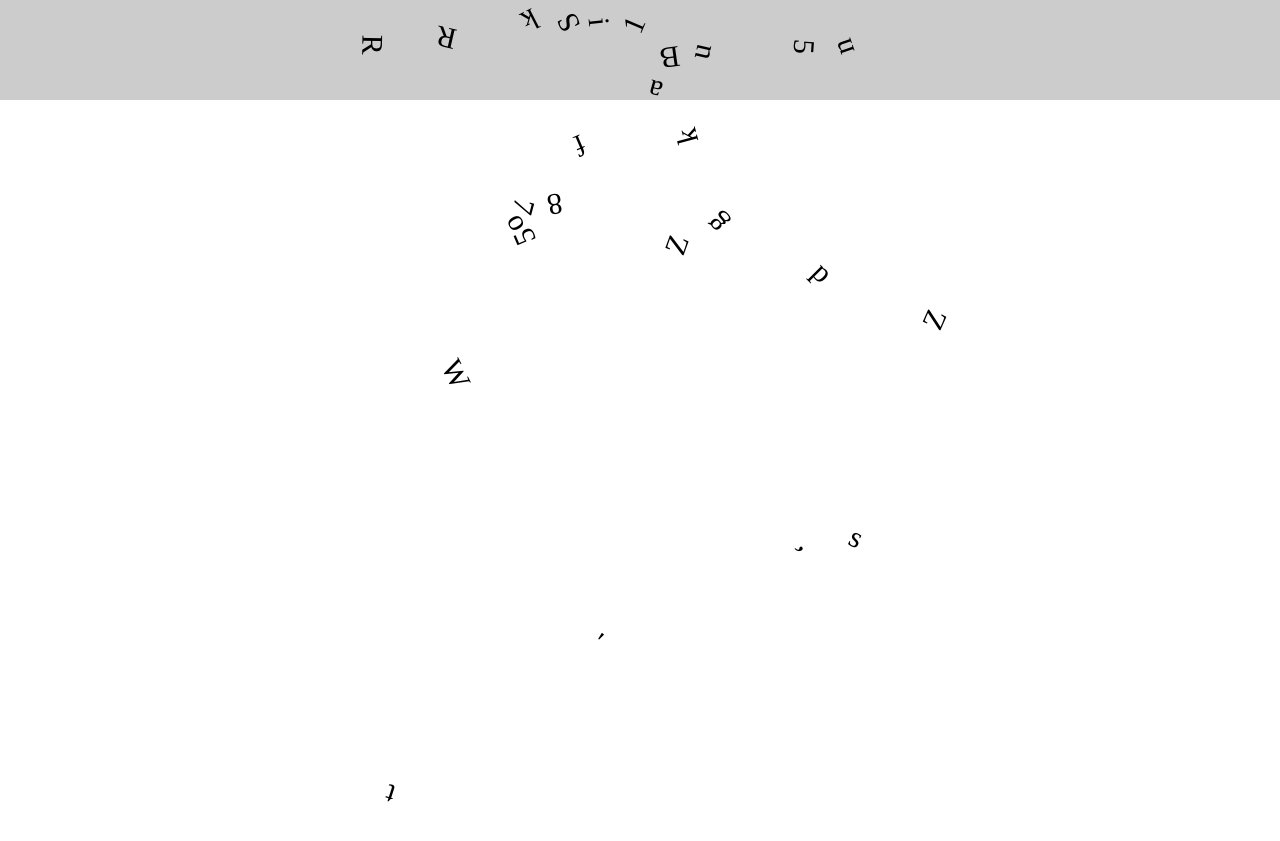
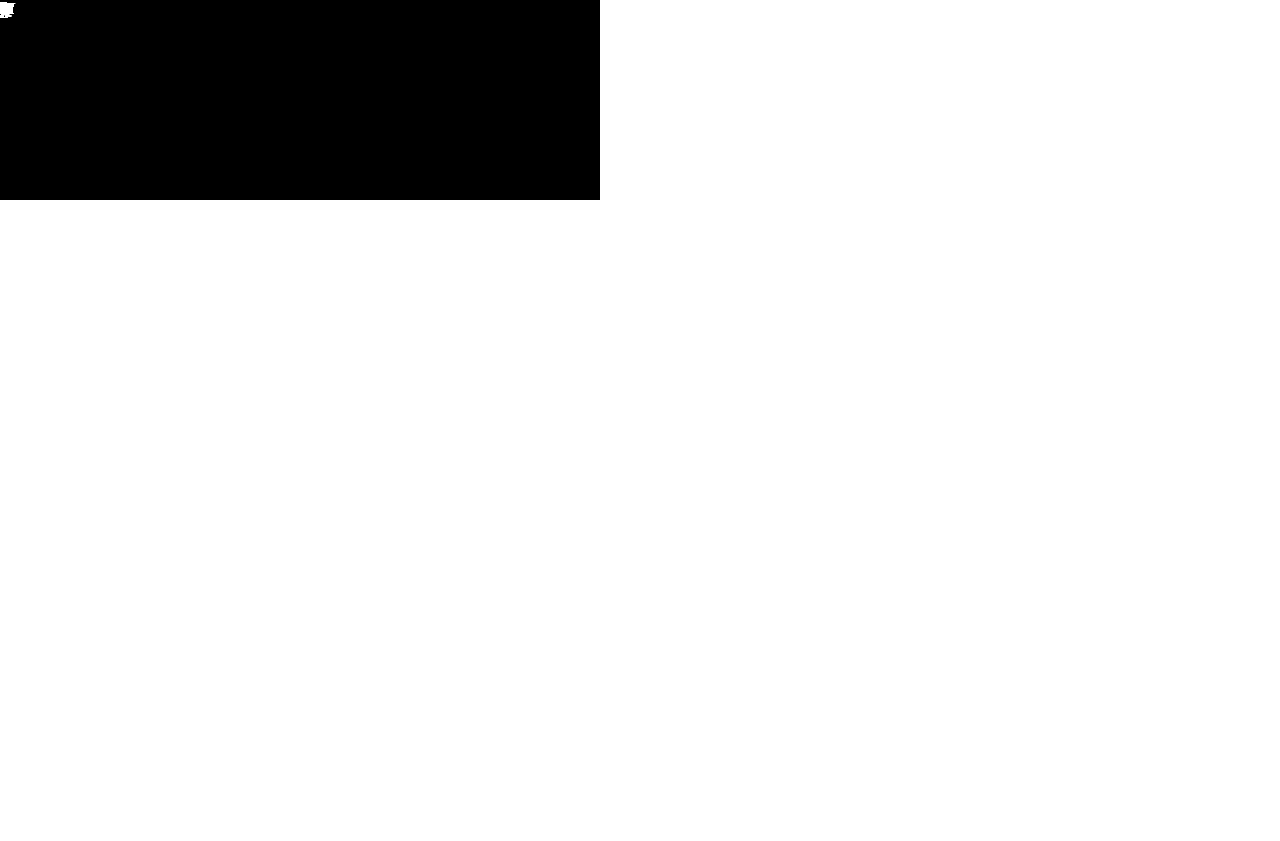
Before and after one commit to ndrwhr/andrewhoyer, a Jekyll site: the page built from experiments/waterfall.html, in a window 1280 px wide. Shown: the top 841 px of the page. Built offline with Jekyll 4.4.1, drawn with Linux system fonts in a browser that asks for light colours; some of the changed lines change nothing that is shown.

Commit message:
WIP: First pass at a cloud

```diff
--- a/experiments/waterfall.html
+++ b/experiments/waterfall.html
@@ -53,8 +53,14 @@
     top: 0;
     left: 0;
     right: 0;
-    height: 100px;
-    background: rgba(0,0,0,0.2);
+    height: 200px;
+    width: 600px;
+    background: black;
+}
+
+#cloud div {
+    color: white;
+    position: absolute;
 }
 
 </style>
@@ -84,6 +90,7 @@
 };
 
 var element = HTMLElement.prototype;
+
 element.transform = function(translation, rotation){
     translation = helpers.translate(translation);
     rotation = rotation ? helpers.rotate(rotation) : '';
@@ -95,12 +102,15 @@
     return this;
 };
 
+element.color = function(color){
+    this.style = color;
+};
+
 if (!Function.prototype.bind){
-    Function.prototype.bind = function (bind, args){
+    Function.prototype.bind = function (bind){
         var self = this;
-        if (args != null) args = Array.from(args);
         return function(){
-            return self.apply(bind, args || arguments);
+            return self.apply(bind, arguments);
         };
     };
 }
@@ -265,6 +275,35 @@
 
 };
 
+
+var Cloud = function(element){
+    this.element = element;
+    console.time('cloud');
+    this.generate();
+    console.timeEnd('cloud');
+};
+
+Cloud.prototype = {
+
+    generate: function(){
+
+
+        var fragment = document.createDocumentFragment();
+
+        Generator.randomInt(0, 360);
+        var i = 1000;
+        while(i--){
+            var letter = Generator.randomLetter();
+            fragment.appendChild(letter);
+        }
+
+        this.element.appendChild(fragment);
+    }
+
+};
+
+new Cloud(document.getElementById('cloud'));
+
 var Waterfall = function(container, cursor){
     this.container = container;
     this.cursor = cursor;
@@ -324,7 +363,7 @@
     }
 };
 
-new Simulation();
+// new Simulation();
 
 
 </script>
```
